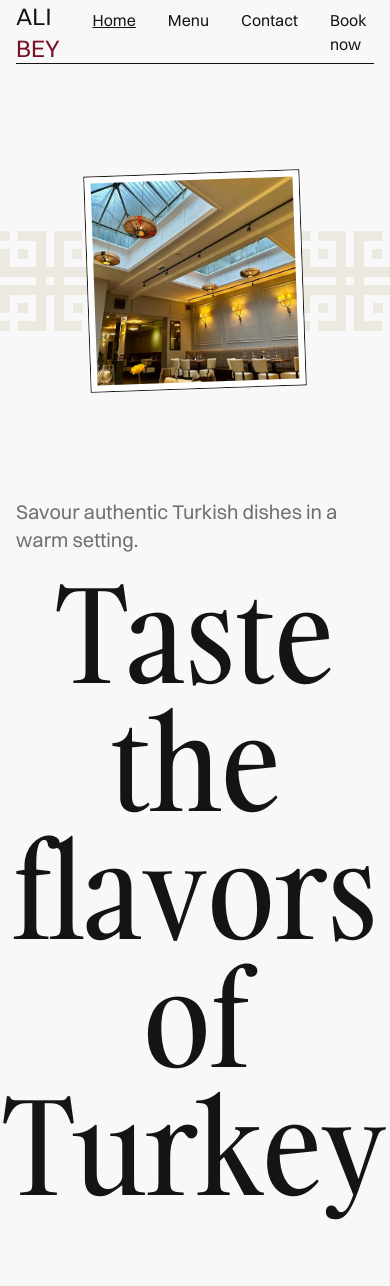
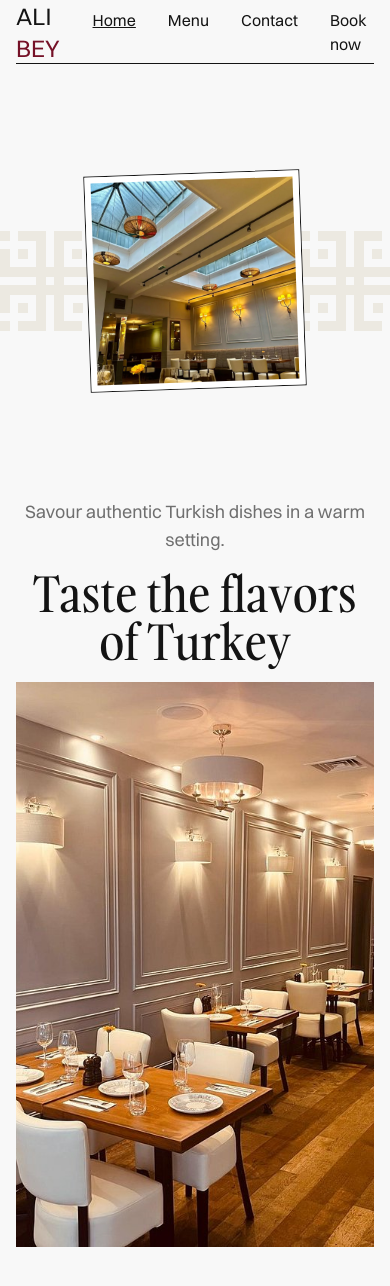
Before and after one commit to warpBytes/alibey, a Next.js app: page / in a window 390 px wide. Shown: the top 1286 px of the page. Before the commit the page ends 1235 px from the top, so only its background shows below. Built offline with nearby package versions, Linux system fonts and the light colour scheme.

Commit message:
Added image to TasteTheFlavors

```diff
--- a/components/taste-the-flavors.tsx
+++ b/components/taste-the-flavors.tsx
@@ -1,12 +1,24 @@
+import Image from 'next/image';
+
 const TasteTheFlavors = () => {
   return (
-    <div className="content-wrapper flex flex-col items-center gap-4">
-      <span className="text-neutral600 text-xl tracking-[0.5%]">
+    <div className="content-wrapper mb-[200px] flex flex-col items-center gap-4">
+      <span className="text-neutral600 text-center text-lg tracking-[0.5%] sm:text-xl">
         Savour authentic Turkish dishes in a warm setting.
       </span>
-      <h1 className="font-gambarino text-center text-9xl tracking-[-0.002em]">
+      <h1 className="font-gambarino text-center text-5xl tracking-[-0.002em] md:text-6xl lg:text-9xl">
         Taste the flavors of Turkey
       </h1>
+      <div className="relative h-[67vh] w-full">
+        <Image
+          src="/images/restaurant.png"
+          alt="Taste the flavors"
+          quality={100}
+          priority
+          fill
+          className="object-cover"
+        />
+      </div>
     </div>
   );
 };
```
Also changed, not shown: public/images/restaurant.png (added).
